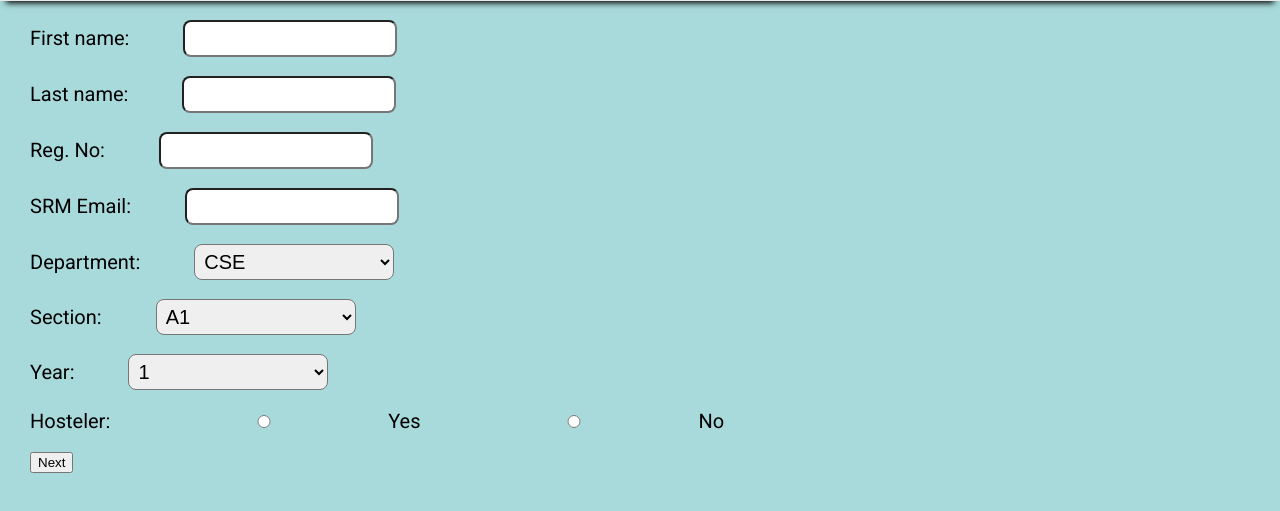
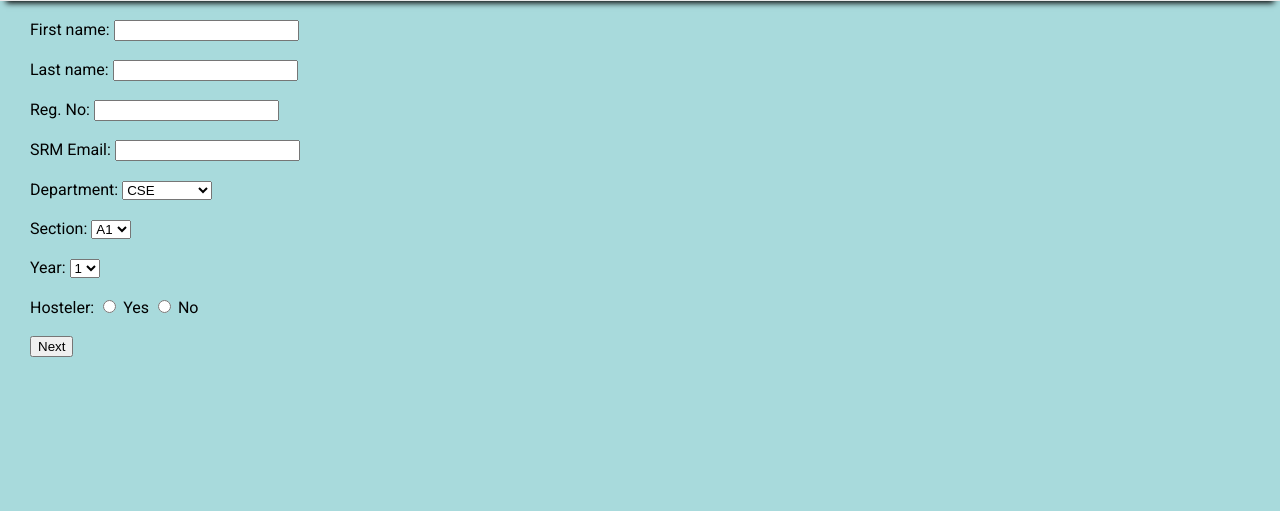
Before and after one commit to KeeganC09/JavaScript-Mini-Project, a plain HTML site: page Frontend/index.html in a window 1280 px wide. Shown: the part 63-574 px from the top of the page. Drawn offline with nearby package versions, Linux system fonts and the light colour scheme.

Commit message:
added new folders

```diff
--- a/assets/style.css
+++ b/Frontend/assets/style.css
@@ -17,7 +17,7 @@ nav img{
    height: 60px;
 }
 
-form input, form select{
+/* form input, form select{
     font-size: 20px;
     margin: 0px 20px 0px 50px;
     border-radius: 8px;
@@ -27,8 +27,8 @@ form input, form select{
 
 form label{
     font-size: 20px;
-}
+}*/
 
-#part1{
+ #part1, #part2{
     margin-left: 30px;
 }
```
Also changed, not shown: Frontend/assets/images/header.jfif (renamed from assets/images/header.jfif), Frontend/assets/main.js (renamed from assets/main.js), Frontend/index.html (renamed from index.html).
